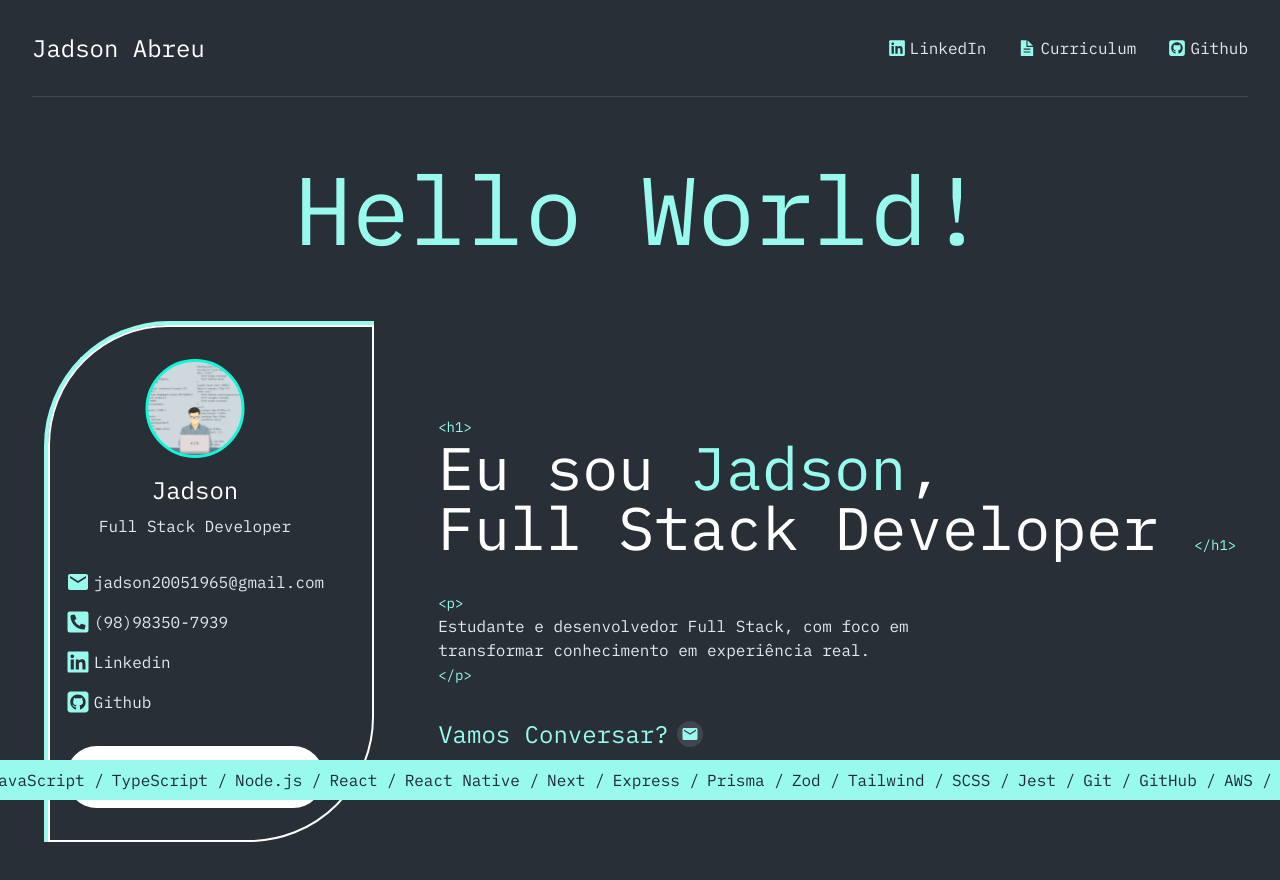
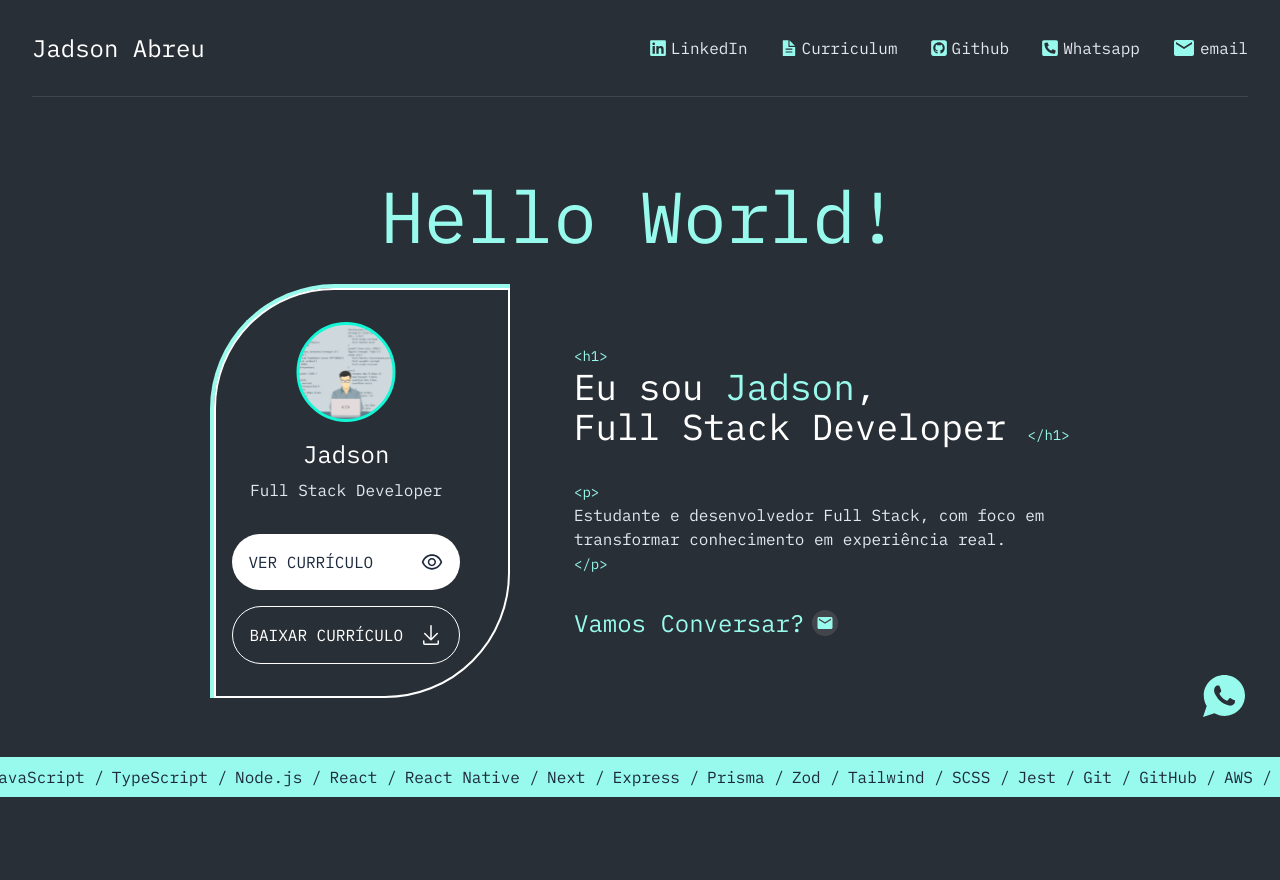
Before and after one commit to Jadson-Js/portfolio, a Next.js app: page / in a window 1280 px wide. Shown: the top 880 px of the page. After the commit the page ends 800 px from the top, so only its background shows below. Built offline with nearby package versions, Linux system fonts and the light colour scheme.

Commit message:
add whatsapp link

```diff
--- a/src/components/hero/Content.tsx
+++ b/src/components/hero/Content.tsx
@@ -6,7 +6,7 @@ export function Content() {
       <div>
         <span className="text-primary text-sm">&lt;h1&gt;</span>
 
-        <h2 className="text-4xl md:text-6xl">
+        <h2 className="text-2xl md:text-4xl">
           Eu sou <span className="text-primary">Jadson</span>, <br /> Full Stack
           Developer <span className="text-primary text-sm">&lt;/h1&gt;</span>
         </h2>
--- a/src/components/hero/Hero.tsx
+++ b/src/components/hero/Hero.tsx
@@ -1,22 +1,24 @@
 import { Content } from "./Content";
 import { Profile } from "./Profile";
 import { Ticker } from "./Ticker";
+import { Whatsapp } from "./Whatsapp";
 // import { Content } from "./Content";
 
 export function Hero() {
   return (
-    <section className="px-8 py-8 md:py-16">
-      <div className="container mx-auto flex flex-col justify-center mb-16 md:mb-4">
-        <span className="text-6xl text-primary inline text-center mb-8 md:mb-16 md:text-8xl">
+    <section className="relative min-h-[calc(100vh-100px)] px-8 py-4 md:py-8 flex ">
+      <div className=" container mx-auto  flex flex-col gap-4 md:gap-8 justify-center  mb-16 md:mb-4">
+        <span className="text-center text-5xl text-primary inline-block md:text-7xl">
           Hello World!
         </span>
 
-        <div className="flex flex-col justify-center items-center gap-16 md:flex-row md:gap-16">
+        <div className="flex flex-col items-center justify-center gap-16 md:flex-row">
           <Profile />
           <Content />
         </div>
       </div>
 
+      <Whatsapp />
       <Ticker />
     </section>
   );
--- a/src/components/hero/Navbar.tsx
+++ b/src/components/hero/Navbar.tsx
@@ -1,8 +1,9 @@
 import Link from "next/link";
 
-import { FaLinkedin } from "react-icons/fa";
+import { FaLinkedin, FaPhoneSquareAlt } from "react-icons/fa";
 import { IoDocumentTextSharp } from "react-icons/io5";
 import { FaSquareGithub } from "react-icons/fa6";
+import { MdEmail } from "react-icons/md";
 
 // className="container mx-auto flex flex-col justify-between items-center border-b-1 border-bg2 py-16"
 
@@ -14,21 +15,56 @@ export function Navbar() {
 
         <ul className="flex flex-row flex-wrap  items-center gap-4 md:gap-8">
           <li>
-            <Link href={"#"} className="flex flex-row items-center gap-1">
+            <Link
+              href={"https://www.linkedin.com/in/jadson-abreu/"}
+              target="_blank"
+              className="flex flex-row items-center gap-1"
+            >
               <FaLinkedin className="text-primary text-lg" />
               <p className="text-slate-200">LinkedIn</p>
             </Link>
           </li>
           <li>
-            <Link href={"#"} className="flex flex-row items-center gap-1">
+            <Link
+              href={"/CV.pdf"}
+              className="flex flex-row items-center gap-1"
+              target="_blank"
+              rel="noopener noreferrer"
+            >
               <IoDocumentTextSharp className="text-primary text-lg" />
               <p className="text-slate-200">Curriculum</p>
             </Link>
           </li>
           <li>
-            <Link href={"#"} className="flex flex-row items-center gap-1">
+            <Link
+              href={"https://github.com/Jadson-Js/"}
+              target="_blank"
+              className="flex flex-row items-center gap-1"
+            >
               <FaSquareGithub className="text-primary text-lg" />
               <p className="text-slate-200">Github</p>
+            </Link>
+          </li>
+          <li>
+            <Link
+              href={
+                "https://wa.me/5598983507939?text=Ol%C3%A1%2C+vi+seu+portf%C3%B3lio+e+gostaria+de+conversar+com+voc%C3%AA."
+              }
+              target="_blank"
+              className="flex flex-row items-center gap-1"
+            >
+              <FaPhoneSquareAlt className="text-primary text-lg" />
+              <p className="text-slate-200 overflow-hidden whitespace-nowrap text-ellipsis">
+                Whatsapp
+              </p>
+            </Link>
+          </li>
+          <li>
+            <Link href={"#"} className="flex flex-row items-center gap-1">
+              <MdEmail className="text-primary text-2xl" />
+              <p className="text-slate-200 overflow-hidden whitespace-nowrap text-ellipsis flex-1">
+                email
+              </p>
             </Link>
           </li>
         </ul>
--- a/src/components/hero/Profile.tsx
+++ b/src/components/hero/Profile.tsx
@@ -1,9 +1,7 @@
 import Image from "next/image";
 import Link from "next/link";
-import { FaLinkedin, FaPhoneSquareAlt } from "react-icons/fa";
-import { FaSquareGithub } from "react-icons/fa6";
+import { AiOutlineEye } from "react-icons/ai";
 import { GoDownload } from "react-icons/go";
-import { MdEmail } from "react-icons/md";
 
 export function Profile() {
   return (
@@ -22,44 +20,24 @@ export function Profile() {
           <p className="text-slate-200">Full Stack Developer</p>
         </div>
 
-        <ul className="flex flex-col gap-4 flex-1">
-          <li>
-            <Link href={"#"} className="flex flex-row items-center gap-1">
-              <MdEmail className="text-primary text-2xl" />
-              <p className="text-slate-200 overflow-hidden whitespace-nowrap text-ellipsis flex-1">
-                jadson20051965@gmail.com
-              </p>
-            </Link>
-          </li>
-          <li>
-            <Link href={"#"} className="flex flex-row items-center gap-1">
-              <FaPhoneSquareAlt className="text-primary text-2xl" />
-              <p className="text-slate-200 overflow-hidden whitespace-nowrap text-ellipsis">
-                (98)98350-7939
-              </p>
-            </Link>
-          </li>
-          <li>
-            <Link href={"#"} className="flex flex-row items-center gap-1">
-              <FaLinkedin className="text-primary text-2xl" />
-              <p className="text-slate-200 overflow-hidden whitespace-nowrap text-ellipsis">
-                Linkedin
-              </p>
-            </Link>
-          </li>
-          <li>
-            <Link href={"#"} className="flex flex-row items-center gap-1">
-              <FaSquareGithub className="text-primary text-2xl" />
-              <p className="text-slate-200 overflow-hidden whitespace-nowrap text-ellipsis">
-                Github
-              </p>
-            </Link>
-          </li>
-        </ul>
+        <div className="flex flex-col gap-4">
+          <Link
+            href={"/CV.pdf"}
+            target="_blank"
+            rel="noopener noreferrer"
+            className="bg-white text-slate-800  flex flex-row justify-between items-center gap-4 p-4 rounded-4xl flex-1 uppercase"
+          >
+            Ver Currículo <AiOutlineEye className="text-2xl" />
+          </Link>
 
-        <button className="bg-white text-slate-800 text-lg flex flex-row justify-center items-center gap-4 p-4 rounded-4xl flex-1">
-          Download CV <GoDownload className="text-3xl" />
-        </button>
+          <Link
+            href={"/CV.pdf"}
+            download
+            className="border border-white text-white  flex flex-row justify-between items-center gap-4 p-4 rounded-4xl flex-1 uppercase"
+          >
+            Baixar Currículo <GoDownload className="text-2xl" />
+          </Link>
+        </div>
       </article>
     </div>
   );
--- /dev/null
+++ b/src/components/hero/Whatsapp.tsx
@@ -0,0 +1,16 @@
+import Link from "next/link";
+import { IoLogoWhatsapp } from "react-icons/io";
+
+export function Whatsapp() {
+  return (
+    <Link
+      href={
+        "https://wa.me/5598983507939?text=Ol%C3%A1%2C+vi+seu+portf%C3%B3lio+e+gostaria+de+conversar+com+voc%C3%AA."
+      }
+      target="_blank"
+      className="fixed bottom-20 right-8"
+    >
+      <IoLogoWhatsapp className="text-primary text-5xl" />
+    </Link>
+  );
+}
```
Also changed, not shown: 1 other file (tests, documents, lock files or other folders).
